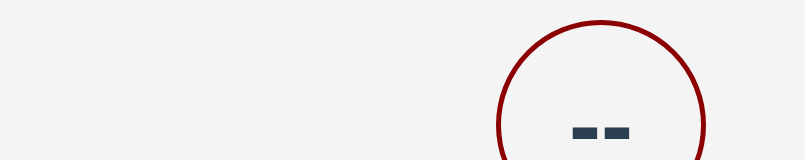
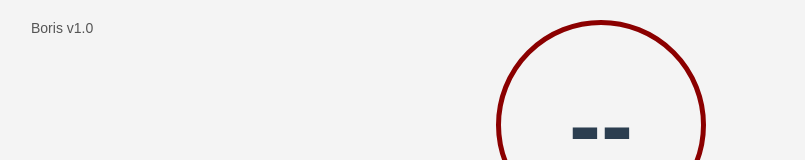
Before and after one commit to Boris8800/Bingo, a plain HTML site: page index.html in a window 1280 px wide. Shown: the top 160 px of the page, without its empty margins (39-844 px from the left). Drawn offline with Linux system fonts and the light colour scheme.

Commit message:
Update index.html

```diff
--- a/index.html
+++ b/index.html
@@ -6,6 +6,10 @@
     <meta name="viewport" content="width=device-width, initial-scale=1.0">
     <title>
 🅑🅘🅝🅖🅞</title>
+
+<!-- Añade esto justo después del botón de la campana -->
+<div id="version" style="position: absolute; top: 20px; left: 70px; font-size: 14px; color: #555;">Boris v1.0</div>
+
     <style>
   /* Añadir estos estilos */
 #cartonesBingoContainer {
```
